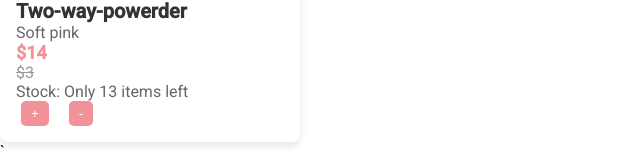
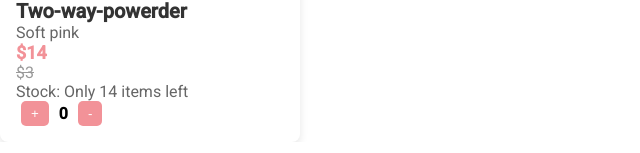
Before and after one commit to WANGZUNN/Tulip-Skincare, an Angular app: page / in a window 1280 px wide. Shown: the part 1436-1589 px from the top of the page, without its empty margins (0-640 px from the left). Built offline with nearby package versions, Linux system fonts and the light colour scheme.

Commit message:
fix quantity

```diff
--- a/src/app/body/productlist/productlist.component.html
+++ b/src/app/body/productlist/productlist.component.html
@@ -13,4 +13,3 @@
     </div>
   </div>
 </div>
-`,
--- a/src/app/body/productlist/productlist.component.ts
+++ b/src/app/body/productlist/productlist.component.ts
@@ -12,7 +12,7 @@ export class ProductlistComponent {
   products = [
     {
       id: 1,
-      Name: "Winky Eye ",
+      Name: "Winky Eye",
       Price: 5,
       Color: "Pink",
       discount: 10,
@@ -22,7 +22,7 @@ export class ProductlistComponent {
     {
       id: 2,
       Name: "Make up Remover",
-      Price: 8, // Corrected to a number
+      Price: 8,
       Color: "Orange",
       discount: 50,
       instock: 7,
@@ -31,15 +31,15 @@ export class ProductlistComponent {
     {
       id: 3,
       Name: "Two-way-powerder",
-      Price: 14, // Corrected to a number
+      Price: 14,
       Color: "Soft pink",
       discount: 20,
-      instock: 13,
+      instock: 14,
       Pimg: 'assets/skincare-product/3.jpg',
     }
   ];
 
-  quantity: number[] = [0, 0]; // Initial quantity for each product
+  quantity: number[] = [0, 0, 0]; // Initial quantity for each product
 
   incrementQuantity(index: number) {
     if (this.quantity[index] < this.products[index].instock) {
@@ -53,13 +53,13 @@ export class ProductlistComponent {
     }
   }
 
-  discountprice(products: any, index: number) {
+  discountprice(product: any, index: number) {
     // Calculate and return the discounted price for each product
-    const discountedPrice = (products.Price * products.discount) / 100;
+    const discountedPrice = (product.Price * product.discount) / 100;
     return discountedPrice;
   }
 
-  stockcheck(products: any) {
-    return products.instock > 0 ? 'Only ' + products.instock + ' items left' : 'Not in Stock';
+  stockcheck(product: any) {
+    return product.instock > 0 ? 'Only ' + product.instock + ' items left' : 'Not in Stock';
   }
 }
```
